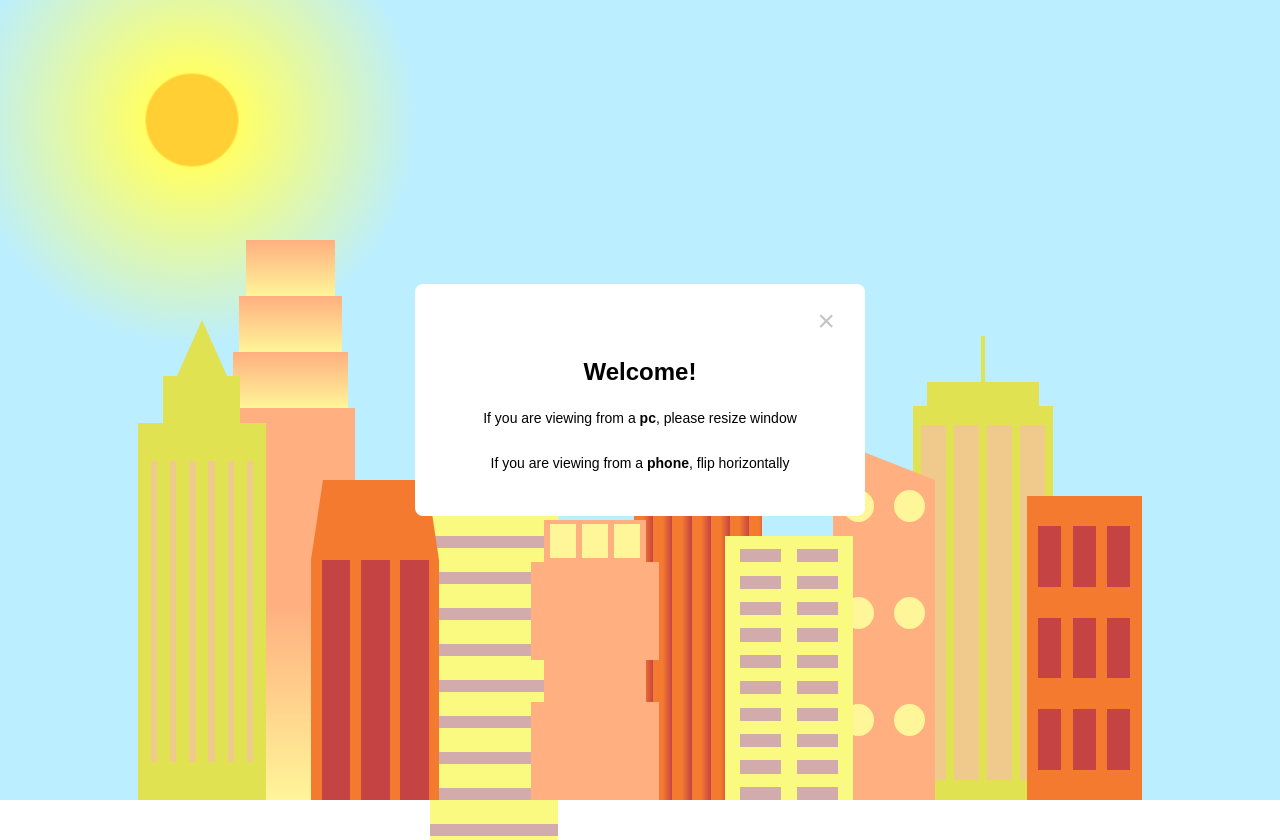
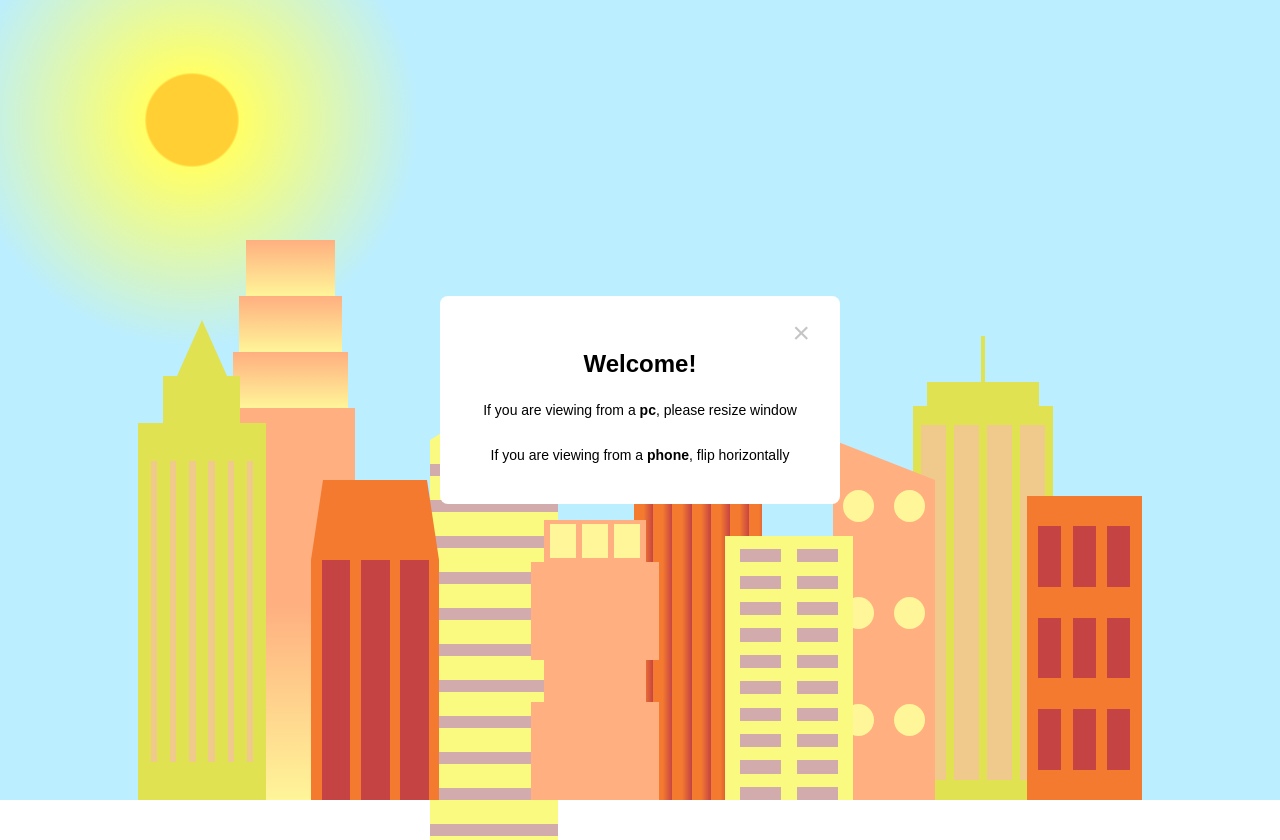
Before and after one commit to jenqm/skyline, a plain HTML site: page index.html in a window 1280 px wide. Drawn offline with Linux system fonts and the light colour scheme.

Commit message:
Update styles.css

```diff
--- a/styles.css
+++ b/styles.css
@@ -354,7 +354,8 @@
   }
   .popup{
       background-color: #ffffff;
-      width: 450px;
+      width: 25rem;
+      height: 13rem;
       padding: 20px 30px;
       position: absolute;
       transform: translate(-50%,-50%);
@@ -368,7 +369,7 @@
 
   .popup button{
       display: block;
-      margin:  0 0 20px auto;
+      margin:  0 0 0 auto;
       background-color: transparent;
       font-size: 30px;
       color: #c5c5c5;
@@ -379,6 +380,6 @@
   .popup p{
       font-size: 14px;
       text-align: center;
-      margin: 20px 0;
+      margin: 20px 10px;
       line-height: 25px;
   }
```
